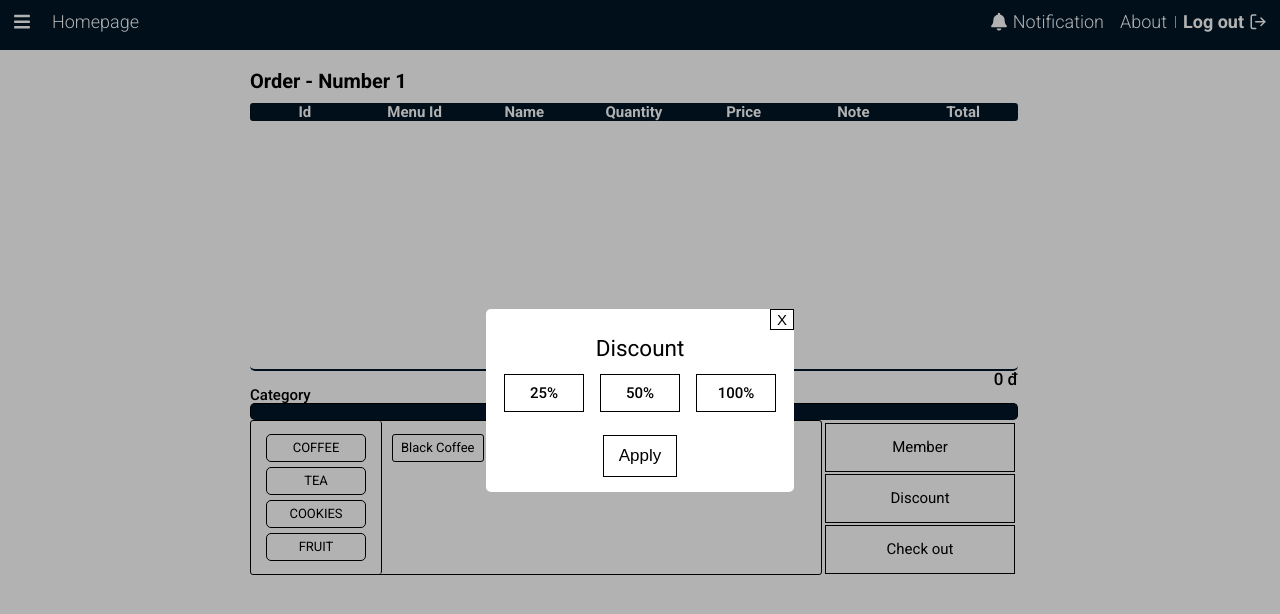
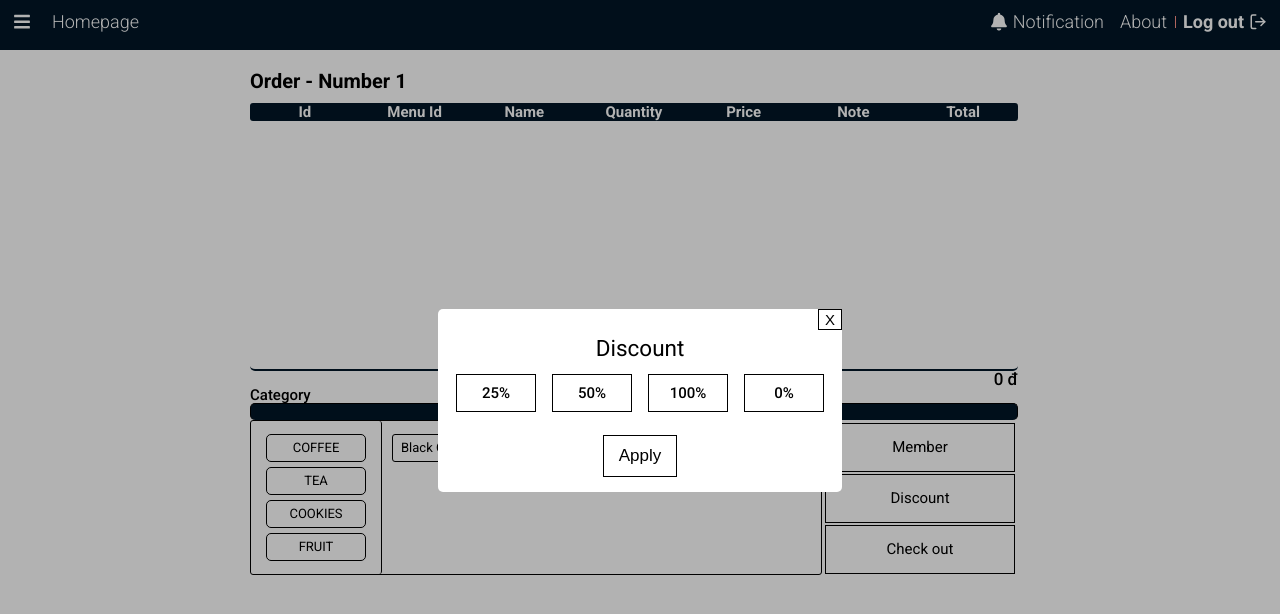
Before and after one commit to thuckhapham/QuanLy_coffee, a React (Create React App) app in the folder react-frontend-tlcn/: page /order/1 in a window 1280 px wide. Both pictures are taken after a click on the item "Discount". Shown: the top 614 px of the page. Built offline with nearby package versions, Linux system fonts and the light colour scheme.

Commit message:
them animation button, lam xong discount

```diff
--- a/react-frontend-tlcn/src/Components/Modal/Discount/Discount.css
+++ b/react-frontend-tlcn/src/Components/Modal/Discount/Discount.css
@@ -48,3 +48,8 @@
     transition: ease-in-out .3s;
     cursor: pointer;
 }
+.discount__voucher-item--active {
+    background-color: salmon;
+    background-size: 0%;
+    color: var(--white-color);
+}
--- a/react-frontend-tlcn/src/Components/Modal/Discount/Discount.js
+++ b/react-frontend-tlcn/src/Components/Modal/Discount/Discount.js
@@ -1,24 +1,51 @@
-import React from 'react'
+import React, {useState} from 'react'
 import './Discount.css'
 
-function Discount() {
+function Discount(props) {
+
+    const datas = [
+        {
+            discount_id: "d01",
+            percentage: "25"
+        },
+        {
+            discount_id: "d02",
+            percentage: "50"
+        },
+        {
+            discount_id: "d03",
+            percentage: "100"
+        },
+        {
+            discount_id: "d04",
+            percentage: "0"
+        },
+    ]
+
+    const [useVoucher, setVoucher] =useState()
+    const [activeVoucher, setActive] =useState(false)
+    const sendData = (modalState, voucherState) => {
+        props.ModalState(modalState)
+        props.VoucherState(voucherState)
+    }
     return (
         <>
             <div className="discount">
                 <h2>Discount</h2>
                 <ul className="discount__voucher-list">
-                    <li className="discount__voucher-item">
-                        25%
-                    </li>
-                    <li className="discount__voucher-item" onClick={() => console.log("50%")}>
-                        50%
-                    </li>
-                    <li className="discount__voucher-item">
-                        100%
-                    </li>
+                    {datas.map(data => (
+                        <li className={data.discount_id === activeVoucher ? "discount__voucher-item discount__voucher-item--active" : "discount__voucher-item"}
+                         onClick={() => (
+                             setVoucher(data.percentage),
+                             setActive(data.discount_id)
+                             )}
+                         >
+                        {data.percentage}%
+                        </li>
+                    ))}
                 </ul>
                 <div className="discount__footer">
-                    <button className="discount__close" onClick={() => console.log("clicked")}>
+                    <button className="discount__close" onClick={() => sendData(true, useVoucher)}>
                         Apply
                     </button>
                 </div>
--- a/react-frontend-tlcn/src/Pages/Order/Order.css
+++ b/react-frontend-tlcn/src/Pages/Order/Order.css
@@ -163,7 +163,7 @@
 .category__button-check {
     width: 190px;
     height: 49px;
-    border: 1px solid;
+    border: 1px solid black;
     display: flex;
     justify-content: center;
     text-align: center;
@@ -171,10 +171,14 @@
     font-size: 1.5rem;
     margin-bottom: 2px;
     cursor: pointer;
+
+    background-size: 200% 100%;
+    background-image: linear-gradient(to right, var(--white-color) 50%, #011627 50%);
+    transition: background-position .5s;
 }
 .category__button-member:hover,
 .category__button-discount:hover,
 .category__button-check:hover {
-    background-color: aqua;
-    transition: ease-in .4s;
+    background-position: -100% 0;
+    color: var(--white-color);
 }
--- a/react-frontend-tlcn/src/Pages/Order/Order.js
+++ b/react-frontend-tlcn/src/Pages/Order/Order.js
@@ -13,6 +13,10 @@ function Order() {
   //Set Modal Active
   const [viewModal, setViewModal] = useState(true);
   const [selectedButt, setButt] = useState("");
+  const callbackModal = (modalState) => {
+    setViewModal(modalState)
+  };
+  const [priceVoucher, setVoucher] = useState(null);
   //Lọc dữ liệu Category trùng
   const duplicateCheck = [];
   //Thêm Nước
@@ -42,7 +46,13 @@ function Order() {
     }
   };
   //Tính tổng tiền
-  const TotalPrice = billOrder.reduce((a, c) => a + c.drink_price * c.qty, 0);
+  let TotalPrice = billOrder.reduce((a, c) => a + c.drink_price * c.qty, 0);
+  //Nếu có voucher giảm thì trừ tiền
+  {
+    if (priceVoucher) {
+      TotalPrice = TotalPrice - (TotalPrice * priceVoucher / 100);
+    }
+  }
   //Quy đổi số về tiền việt
   function currencyFormat(num) {
     return num.toFixed(0).replace(/(\d)(?=(\d{3})+(?!\d))/g, "$1.") + " đ";
@@ -215,7 +225,7 @@ function Order() {
           <button className="modal__btn-close" onClick={() => setViewModal(!viewModal)}>X</button>
           </div>
           {selectedButt === "discount" ? (
-            <Discount />
+            <Discount ModalState={callbackModal} VoucherState={setVoucher} />
           ) : selectedButt === "checkout" ? (
             <CheckOut />
           ) : (
```
